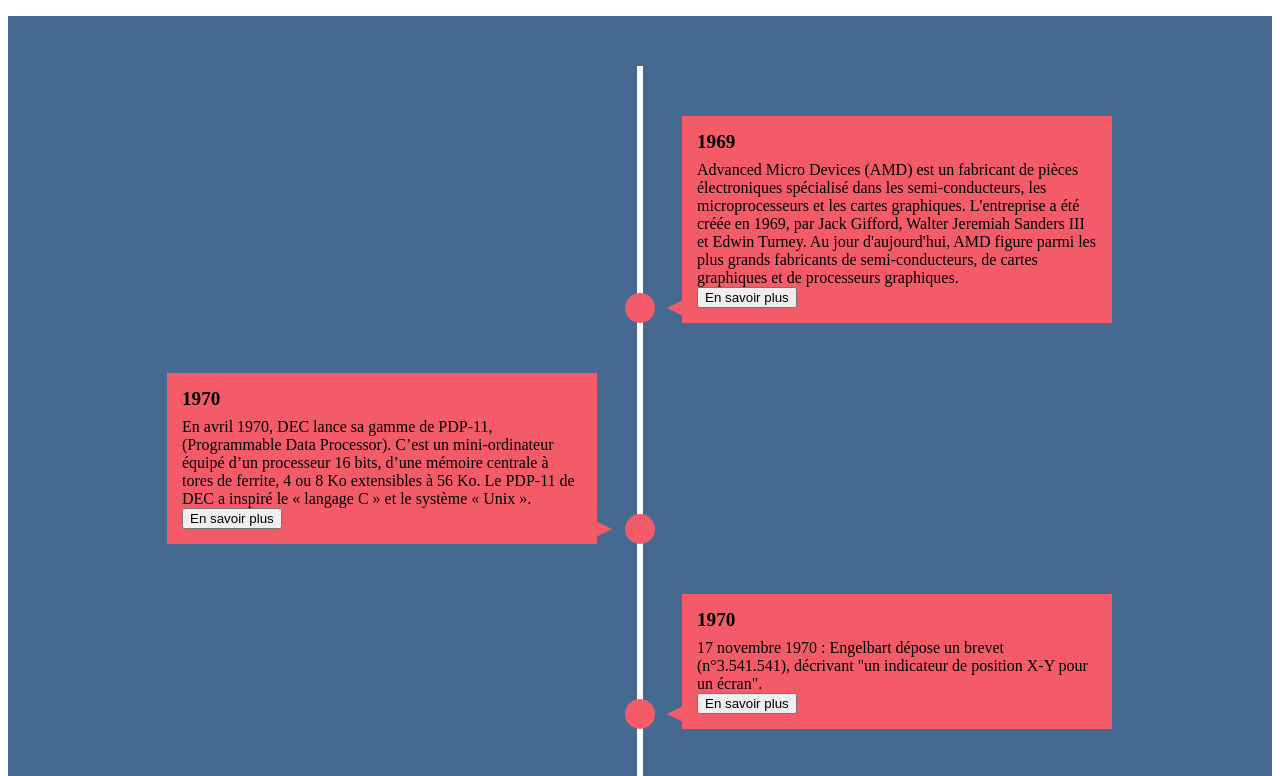
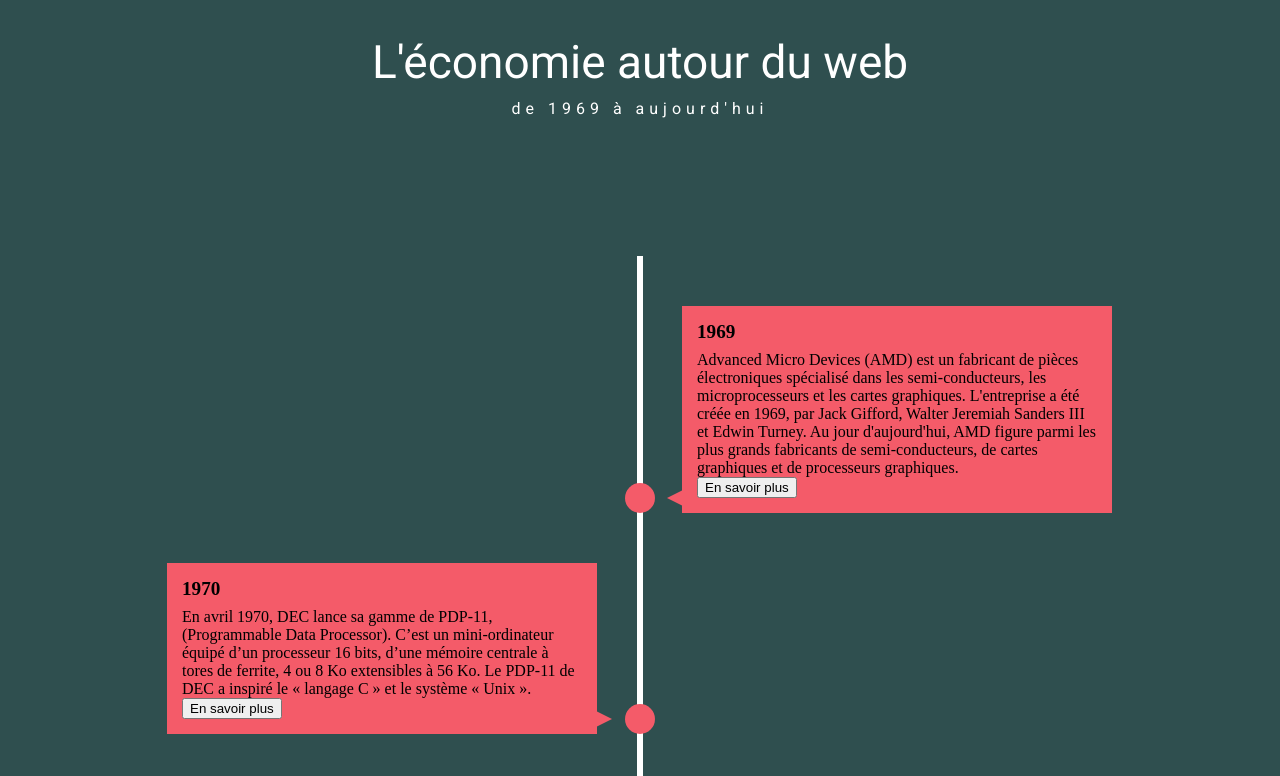
Before and after one commit to Thomas-Af/timeline-culture-dig, a plain HTML site: page index.html in a window 1280 px wide. Shown: the top 776 px of the page. Drawn offline with Linux system fonts and the light colour scheme.

Commit message:
Fond + img

```diff
--- a/index.html
+++ b/index.html
@@ -10,7 +10,12 @@
 
     </head>
     <body>
-
+      <div class="frise-container" id="frise-1">
+          <div class="frise-header">
+              <h2 class="frise-header__title">L'économie autour du web</h2>
+              <h3 class="frise-header__subtitle">de 1969 à aujourd'hui</h3>
+          </div>
+      </div>
 
 <section class="timeline">
   <ul>
@@ -25,7 +30,7 @@
       <div id="modal_1969_amd" class="modal1969amd" class="modal_content_amd_1969">
           <span class="closeamd1969">&times;</span>
             <!--<div class="image_modal">-->
-                    <img src="img/AMD.png" alt="Advanced Micro Devices - 1969">
+                    <img class="modal_img" src="img/AMD.png" alt="Advanced Micro Devices - 1969">
                           <p><b>Source : Forbes</b></p>
                 <!--</div>-->
                   <p>Advanced Micro Devices (AMD) est un fabricant de pièces électroniques spécialisé dans les semi-conducteurs, les microprocesseurs et les cartes graphiques. L'entreprise a été créée en 1969, par Jack Gifford, Walter Jeremiah Sanders III et Edwin Turney. Au jour d'aujourd'hui, AMD figure parmi les plus grands fabricants de semi-conducteurs, de cartes graphiques et de processeurs graphiques.
@@ -46,7 +51,7 @@
       <div id="modal_1970_pdp" class="modal1970pdp" class="modal_content_pdp_1970">
           <span class="closepdp1970">&times;</span>
             <!--<div class="image_modal">-->
-                    <img src="img/PDP-11.jpeg" alt="DEC lance le PDP-11 - 1970">
+                    <img class="modal_img" src="img/PDP-11.jpeg" alt="DEC lance le PDP-11 - 1970">
                           <p><b>Source : Hackaday.com</b></p>
                 <!--</div>-->
                   <p>Ces ordinateurs ont un système doté d’un éditeur-assembleur-débuggeur, une architecture UNIBUS (ce sont des périphériques branchés sur un bus système unique pouvant transférer des données sans intervention du processeur), et un lecteur de bande de papier.
@@ -65,7 +70,7 @@
       <div id="modal_1970_souris" class="modal1970souris" class="modal_content_souris_1970">
           <span class="closesouris1970">&times;</span>
             <!--<div class="image_modal">-->
-                    <img src="img/souris.jpg" alt="Brevet de la souris - 1970">
+                    <img class="modal_img" src="img/souris.jpg" alt="Brevet de la souris - 1970">
                           <p><b>Source : </b></p>
                 <!--</div>-->
                   <p>Il s’agit du brevet pour l’invention de la souris, qu’il revendra au MIT pour la somme de 10 000 dollars</p><br>
@@ -82,7 +87,7 @@
       <div id="modal_1971_4004" class="modal19714004" class="modal_content_4004_1971">
           <span class="close40041971">&times;</span>
             <!--<div class="image_modal">-->
-                    <img src="img/4004intel.jpeg" alt="Le 4004 d'intel">
+                    <img class="modal_img" src="img/4004intel.jpeg" alt="Le 4004 d'intel">
                           <p><b>Source : Wikipédia</b></p>
                 <!--</div>-->
                   <p>Le 4004 a été conçu par deux ingénieurs d'Intel : Marcian Hoff, qui mit son architecture au point en 1969, et Federico Faggin, l'unique designer de puce du projet MCS-4. Faggin avait une expérience de la conception de transistor MOSFET sur silicium, et notamment de la nouvelle technique dite de « self-aligned gates », qu'il avait mise au point à Fairchild Semiconductor en 1968. Ce dernier a dirigé avec succès le projet MCS-4 en 1970-1971.
--- a/master.css
+++ b/master.css
@@ -1,5 +1,54 @@
+/* --------------------------Header----------------------------------------------------- */
+@import url("https://fonts.googleapis.com/css2?family=Roboto:wght@100;400;700&display=swap");
+.frise-header {
+    width: 100%;
+    text-align: center;
+    margin-bottom: 80px;
+    position: relative;
+    margin-top: 5%;
+}
+.frise-header__title {
+    color: #fff;
+    font-size: 46px;
+    font-family: Roboto;
+    font-weight: normal;
+    margin: 0;
+}
+.frise-header__subtitle {
+    color: #fff;
+    font-family: "Roboto", sans-serif;
+    font-size: 16px;
+    letter-spacing: 5px;
+    margin: 10px 0 0 0;
+    font-weight: normal;
+}
+/* --------------------------Body----------------------------------------------------- */
+
+Body {
+      display: flex;
+      margin: 0 auto;
+      flex-wrap: wrap;
+      flex-direction: column;
+      max-width: 700px;
+      position: relative;
+      background : darkslategrey;
+}
+/* --------------------------images----------------------------------------------------- */
+
+.modal_img {
+  width: 200px;
+  height: 200px;
+  border-radius: 50%;
+  padding:10px 10px 10px 10px;
+  padding:10px 10px 10px 10px;
+}
+
+img{
+  width: 75%;
+}
+
+/* --------------------------timeline----------------------------------------------------- */
 .timeline ul {
-  background: #456990;
   padding: 50px 0;
 }
 
@@ -120,8 +169,3 @@ time {
     border-color: transparent #F45B69 transparent transparent;
   }
 }
-
-
-img{
-  width: 350px;
-}
```
